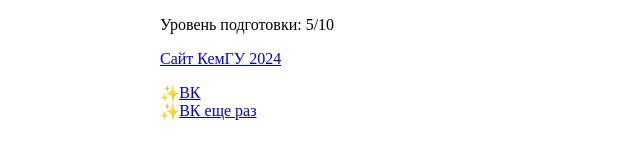
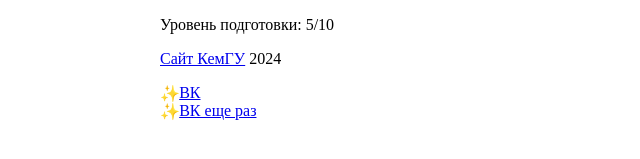
Before and after one commit to danellia/homepage, a plain HTML site: page index.html in a window 1280 px wide. Shown: the part 175-334 px from the top of the page, 0-640 px from the left. Drawn offline with Linux system fonts and the light colour scheme.

Commit message:
2024 вне ссылки

```diff
--- a/index.html
+++ b/index.html
@@ -12,7 +12,7 @@
     <p><h2>Прикладная информатика</h2>(в экономике)</p>
     <h3>3 курс</h3>
     <p>Уровень подготовки: 5/10</p>
-    <a href="http://kemsu.ru">Сайт КемГУ 2024</a>
+    <a href="http://kemsu.ru">Сайт КемГУ</a> 2024
     <ul>
         <li><a href="https://vk.com/danelliaa">ВК</a></li>
         <li><a href="https://vk.com/danelliaa">ВК еще раз</a></li>
```
